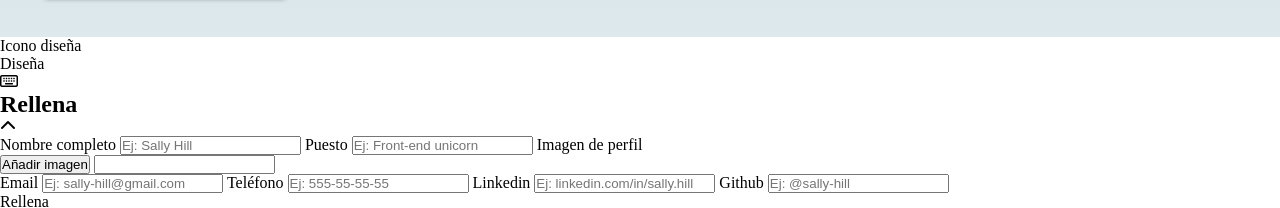
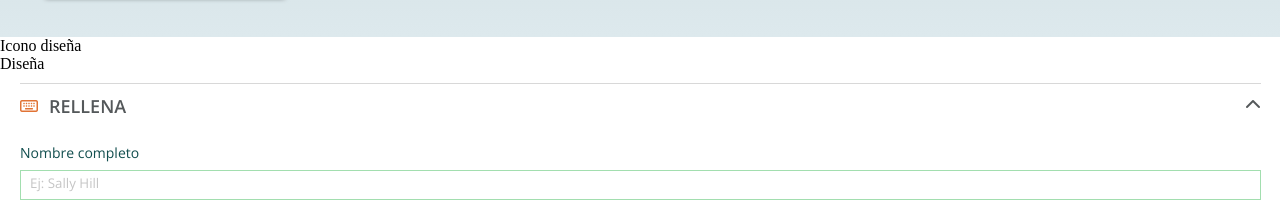
Before and after one commit to Adalab/project-2-promo-k-module-2-team-3, a website: page src/html/aplication-page.html in a window 1280 px wide. Shown: the part 531-739 px from the top of the page. Drawn offline with nearby package versions, Linux system fonts and the light colour scheme; files that its build step writes are made by us from their sources; files whose address does not match are found by name.

Commit message:
add scss fill

```diff
--- a/src/html/aplication-page.html
+++ b/src/html/aplication-page.html
@@ -14,7 +14,7 @@
     />
 
     <link
-      href="https://fonts.googleapis.com/css2?family=Open+Sans:wght@300&display=swap"
+      href="https://fonts.googleapis.com/css2?family=Open+Sans:wght@300;600&display=swap"
       rel="stylesheet"
     />
     <link
--- a/src/html/partials/main-fill.html
+++ b/src/html/partials/main-fill.html
@@ -1,48 +1,64 @@
-<section>
-  <div>
-    <i class="far fa-keyboard"></i>
-    <h2>Rellena</h2>
-    <i class="fas fa-chevron-up"></i>
+<section class="fill">
+  <div class="fill__title">
+    <div class="fill__title--container">
+      <i class="far fa-keyboard keyboard"></i>
+      <h2 class="container--text">Rellena</h2>
+    </div>
+    <i class="fas fa-chevron-up fill__title--arrow"></i>
   </div>
-  <form action="" method="post">
-    <label for="name">Nombre completo</label>
-    <input type="text" id="name" name="name" placeholder="Ej: Sally Hill" />
-    <label for="work">Puesto</label>
+  <form class="fill__form" action="" method="post">
+    <label for="name" class="fill__form--label">Nombre completo</label>
     <input
+      class="fill__form--input"
+      type="text"
+      id="name"
+      name="name"
+      placeholder="Ej: Sally Hill"
+    />
+    <label for="work" class="fill__form--label">Puesto</label>
+    <input
+      class="fill__form--input"
       type="text"
       id="work"
       name="work"
       placeholder="Ej: Front-end unicorn"
     />
-    <label for="img">Imagen de perfil</label>
-    <div>
-      <button>Añadir imagen</button>
-      <input type="text" id="img" name="img" />
-    </div>
-    <label for="mail">Email</label>
+    <label for="img" class="fill__form--label">Imagen de perfil</label>
+    <!-- <div> -->
+    <!-- <button>Añadir imagen</button> -->
+    <input class="fill__form--input" type="file" id="img" name="img" />
+    <!-- </div> -->
+    <label for="mail" class="fill__form--label">Email</label>
     <input
+      class="fill__form--input"
       type="email"
       id="mail"
       name="mail"
       placeholder="Ej: sally-hill@gmail.com"
     />
-    <label for="tel">Teléfono</label>
-    <input type="tel" id="tel" name="tel" placeholder="Ej: 555-55-55-55" />
-    <label for="linkedin">Linkedin</label>
+    <label for="tel" class="fill__form--label">Teléfono</label>
     <input
+      class="fill__form--input"
+      type="tel"
+      id="tel"
+      name="tel"
+      placeholder="Ej: 555-55-55-55"
+    />
+    <label for="linkedin" class="fill__form--label">Linkedin</label>
+    <input
+      class="fill__form--input"
       type="text"
       id="linkedin"
       name="linkedin"
       placeholder="Ej: linkedin.com/in/sally.hill"
     />
-    <label for="github">Github</label>
+    <label for="github" class="fill__form--label">Github</label>
     <input
+      class="fill__form--input"
       type="text"
       id="github"
       name="github"
       placeholder="Ej: @sally-hill"
     />
   </form>
-
-  Rellena <br />
 </section>
--- a/src/scss/aplication-page.scss
+++ b/src/scss/aplication-page.scss
@@ -6,3 +6,4 @@
 
 @import "./layout/header";
 @import "./layout/main-preview";
+@import "./layout/main-fill";
--- a/src/scss/core/_variables.scss
+++ b/src/scss/core/_variables.scss
@@ -16,3 +16,4 @@ $background-first: #bfcdd0;
 $background-second: #dde9ed;
 $reset-color: #54585a;
 $border-links-color: #a2deaf;
+$placeholder-color: #c5c5c5;
--- /dev/null
+++ b/src/scss/layout/_main-fill.scss
@@ -0,0 +1,50 @@
+.fill {
+  border-top: 1px solid $white-two;
+  margin: 10px 19px 30px 20px;
+  &__title {
+    display: flex;
+    justify-content: space-between;
+    align-items: center;
+    padding: 10px 0 5px 0;
+    &--container {
+      display: flex;
+      align-items: center;
+      .keyboard {
+        width: 21px;
+        color: $dull-orange;
+        margin-right: 8px;
+      }
+      .container--text {
+        font-family: $font-generalTexts;
+        font-size: 18px;
+        font-weight: 600;
+        color: $reset-color;
+        text-transform: uppercase;
+      }
+    }
+    &--arrow {
+      color: $reset-color;
+      height: 18px;
+    }
+  }
+  &__form {
+    display: flex;
+    flex-direction: column;
+    &--label {
+      padding: 20px 0 7px 0;
+      font-family: $font-generalTexts;
+      color: $dark-text;
+      font-size: 14px;
+      line-height: 20px;
+    }
+    &--input {
+      height: 30px;
+      border: 1px solid $border-links-color;
+      padding: 3px 0 7px 9px;
+      font-family: $font-generalTexts;
+      &::-webkit-input-placeholder {
+        color: $placeholder-color;
+      }
+    }
+  }
+}
```
Also changed, not shown: src/scss/layout/_main-share.scss (added).
